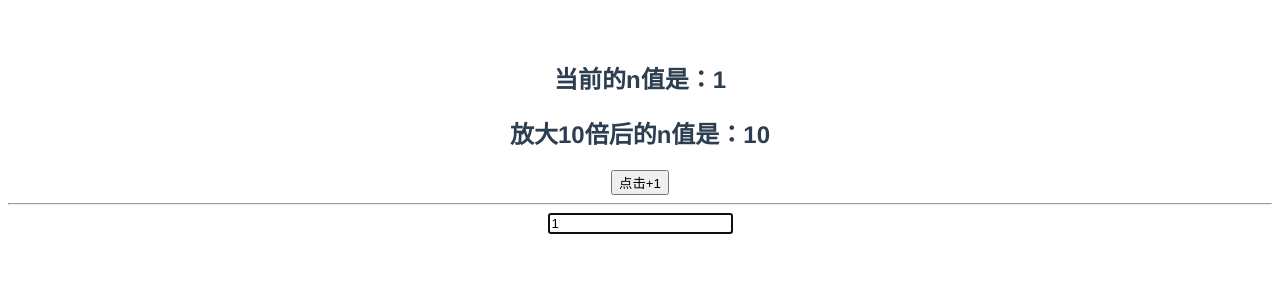
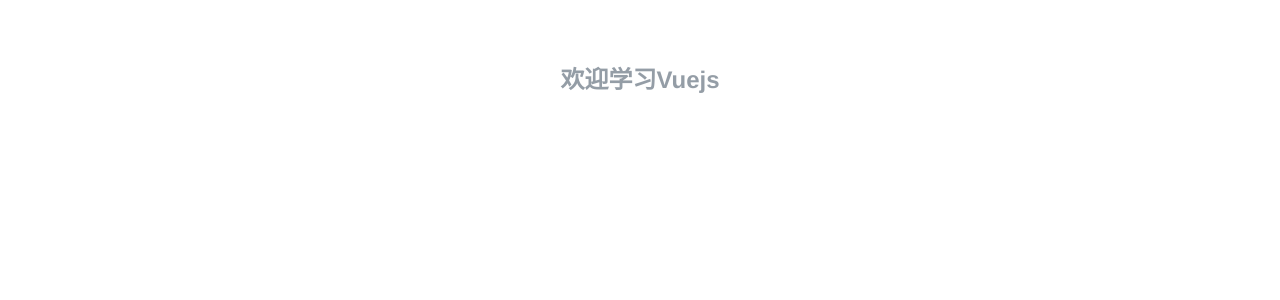
Before and after one commit to liujunzhang-8/vue-study, a Vue app in the folder demo-01/: page / in a window 1280 px wide. Shown: the top 300 px of the page. Built offline with nearby package versions, Linux system fonts and the light colour scheme.

Commit message:
生命周期

```diff
--- /dev/null
+++ b/demo-01/src/12_directives_App.vue
@@ -0,0 +1,104 @@
+<template>
+  <div id="app">
+    <h2>当前的n值是：<span v-text="n"></span></h2>
+    <h2>放大10倍后的n值是：<span v-big="n"></span></h2>
+    <button @click="n++">点击+1</button>
+    <hr />
+    <input type="text" v-fbind:value="n">
+  </div>
+</template>
+
+<script>
+// import Vue from 'vue';
+/**
+ * Vue模板语法有2大类：
+ *  1. 插值语法：
+ *    功能：用于解析标签体内容。
+ *    写法：{{xxx}}，xxx是js表达式，且可以直接读取到data中的所有属性。
+ *  2. 指令语法：
+ *    功能：用于解析标签 (包括：标签属性、标签体内容、绑定事件......)。
+ *    举例：v-bind:href="xxx" 或 简写为 :href="xxx"，xxx同样要写js表达式，且可以直接读取到data中的所有属性。
+ *    备注：Vue中有很多的指令，且形式都是：v-？？？，此处我们只是拿v-bind举个例子。
+ *
+ * 自定义指令总结：
+ *  一、定义语法：
+ *    1. 局部指令：
+ *      (1).new Vue({
+ *            directives: {指令名: 配置对象}
+ *          })
+ *      (2). new Vue({
+ *            directives: {指令名: 回调函数}
+ *          })
+ *
+ *    2. 全局指令：
+ *      Vue.directive(指令名, 配置对象) 或 Vue.directive(指令名, 回调函数)
+ *
+ *  二、配置对象中常用的3个回调：
+ *    1. bind：指令与元素成功绑定时调用。
+ *    2. inserted：指令所在元素被插入页面时调用。
+ *    3. update：指令所在模板被重新解析时调用。
+ *
+ *  三、备注：
+ *    1. 指令定义时不加v-，但使用时要加v-；
+ *    2. 指令名如果是多个单词，要使用kebab-case命名方式，不要用camelCase命名。
+ */
+export default {
+  name: "App",
+  data() {
+    return {
+      // name: 'Goigio_Liu',
+      n: 1,
+    };
+  },
+  directives: {
+    big(element, binding) {
+      // big函数何时会被调用？1. 指令与元素成功绑定时(一上来)。2. 指令所在的模板被重新解析时
+      // console.log(this);
+      element.innerText = binding.value * 10
+    },
+    // fbind(element, binding) {
+    //   element.value = binding.value
+    //   element.focus()
+    // }
+    fbind: {
+      // 指令与元素成功绑定时(一上来)
+      bind(element, binding) {
+        // console.log('bind');
+        element.value = binding.value
+      },
+      // 指令所在元素被插入页面时
+      inserted(element, binding) {
+        console.log('inserted', binding);
+        element.focus()
+      },
+      // 指令所在的模板被重新解析时
+      update(element, binding) {
+        // console.log('update');
+        element.value = binding.value
+      }
+    }
+  },
+  computed: {},
+  watch: {},
+  methods: {
+    // addSex() {
+    //   // Vue.set(this.student, 'sex', '男'),
+    //   this.$set(this.student, 'sex', '男')
+    // }
+    demo() {
+      console.log(this.userInfo);
+    },
+  },
+};
+</script>
+
+<style>
+#app {
+  font-family: Avenir, Helvetica, Arial, sans-serif;
+  -webkit-font-smoothing: antialiased;
+  -moz-osx-font-smoothing: grayscale;
+  text-align: center;
+  color: #2c3e50;
+  margin-top: 60px;
+}
+</style>
--- a/demo-01/src/App.vue
+++ b/demo-01/src/App.vue
@@ -1,94 +1,58 @@
 <template>
   <div id="app">
-    <h2>当前的n值是：<span v-text="n"></span></h2>
-    <h2>放大10倍后的n值是：<span v-big="n"></span></h2>
-    <button @click="n++">点击+1</button>
-    <hr />
-    <input type="text" v-fbind:value="n">
+    <h2 v-if="a">你好啊</h2>
+    <h2 :style="{opacity}">欢迎学习Vuejs</h2>
   </div>
 </template>
 
 <script>
-// import Vue from 'vue';
 /**
- * Vue模板语法有2大类：
- *  1. 插值语法：
- *    功能：用于解析标签体内容。
- *    写法：{{xxx}}，xxx是js表达式，且可以直接读取到data中的所有属性。
- *  2. 指令语法：
- *    功能：用于解析标签 (包括：标签属性、标签体内容、绑定事件......)。
- *    举例：v-bind:href="xxx" 或 简写为 :href="xxx"，xxx同样要写js表达式，且可以直接读取到data中的所有属性。
- *    备注：Vue中有很多的指令，且形式都是：v-？？？，此处我们只是拿v-bind举个例子。
+ * 生命周期：
+ *  1. 又名：生命周期回调函数、生命周期函数、生命周期钩子。
+ *  2. 是什么：Vue在关键时刻帮我们调用的一些特殊名称的函数。
+ *  3. 生命周期函数的名字不可更改，但函数的具体内容是程序员根据需求编写的。
+ *  4. 生命周期函数中的this指向是vm或组件实例对象。
  *
- * 自定义指令总结：
- *  一、定义语法：
- *    1. 局部指令：
- *      (1).new Vue({
- *            directives: {指令名: 配置对象}
- *          })
- *      (2). new Vue({
- *            directives: {指令名: 回调函数}
- *          })
+ * 常用的生命周期钩子：
+ *  1. mounted：发送ajax请求、启动定时器、绑定自定义事件、订阅消息等【初始化操作】。
+ *  2. beforeDestroy：清除定时器、解绑自定义事件、取消订阅消息等【收尾工作】。
  *
- *    2. 全局指令：
- *      Vue.directive(指令名, 配置对象) 或 Vue.directive(指令名, 回调函数)
- *
- *  二、配置对象中常用的3个回调：
- *    1. bind：指令与元素成功绑定时调用。
- *    2. inserted：指令所在元素被插入页面时调用。
- *    3. update：指令所在模板被重新解析时调用。
- *
- *  三、备注：
- *    1. 指令定义时不加v-，但使用时要加v-；
- *    2. 指令名如果是多个单词，要使用kebab-case命名方式，不要用camelCase命名。
+ * 关于销毁Vue实例：
+ *  1. 销毁后借助Vue开发者工具看不到任何信息。
+ *  2. 销毁后自定义事件会失效，但原生DOM事件依然有效。
+ *  3. 一般不会在beforeDestroy操作数据，因为即便操作数据，也不会再触发更新流程了。
  */
 export default {
   name: "App",
   data() {
     return {
-      // name: 'Goigio_Liu',
-      n: 1,
+      a: false,
+      opacity: 1,
     };
   },
-  directives: {
-    big(element, binding) {
-      // big函数何时会被调用？1. 指令与元素成功绑定时(一上来)。2. 指令所在的模板被重新解析时
-      // console.log(this);
-      element.innerText = binding.value * 10
-    },
-    // fbind(element, binding) {
-    //   element.value = binding.value
-    //   element.focus()
-    // }
-    fbind: {
-      // 指令与元素成功绑定时(一上来)
-      bind(element, binding) {
-        // console.log('bind');
-        element.value = binding.value
-      },
-      // 指令所在元素被插入页面时
-      inserted(element, binding) {
-        console.log('inserted', binding);
-        element.focus()
-      },
-      // 指令所在的模板被重新解析时
-      update(element, binding) {
-        // console.log('update');
-        element.value = binding.value
-      }
-    }
+  beforeCreate() {
+    console.log('beforeCreate');
   },
-  computed: {},
-  watch: {},
-  methods: {
-    // addSex() {
-    //   // Vue.set(this.student, 'sex', '男'),
-    //   this.$set(this.student, 'sex', '男')
-    // }
-    demo() {
-      console.log(this.userInfo);
-    },
+  created() {
+    console.log('created');
   },
+  beforeMount() {
+    console.log('beforeMount');
+  },
+  // Vue完成模板的解析并把初始的真实DOM元素放入页面后(挂载完毕)调用mounted
+  mounted() {
+    console.log('mounted', this.$el);
+    setInterval(() => {
+      this.opacity -= 0.01
+      if(this.opacity <= 0) this.opacity = 1
+    }, 50)
+  },
+  beforeDestroy() {
+    console.log('beforeDestroy');
+  },
+  destroyed() {
+    console.log('destroyed');
+  }
 };
 </script>
 
--- a/demo-01/src/main.js
+++ b/demo-01/src/main.js
@@ -4,13 +4,12 @@
  * @version:
  * @Date: 2023-05-03 22:19:51
  * @LastEditors: Gorgio.Liu
- * @LastEditTime: 2023-05-04 12:16:19
+ * @LastEditTime: 2023-05-09 15:55:18
  */
 import Vue from 'vue'
 import App from './App.vue'
 
 Vue.config.productionTip = false // 阻止vue在启动时生成成产提示
-console.log(new Vue({}));
 new Vue({
   render: h => h(App),
 }).$mount('#app')
```
